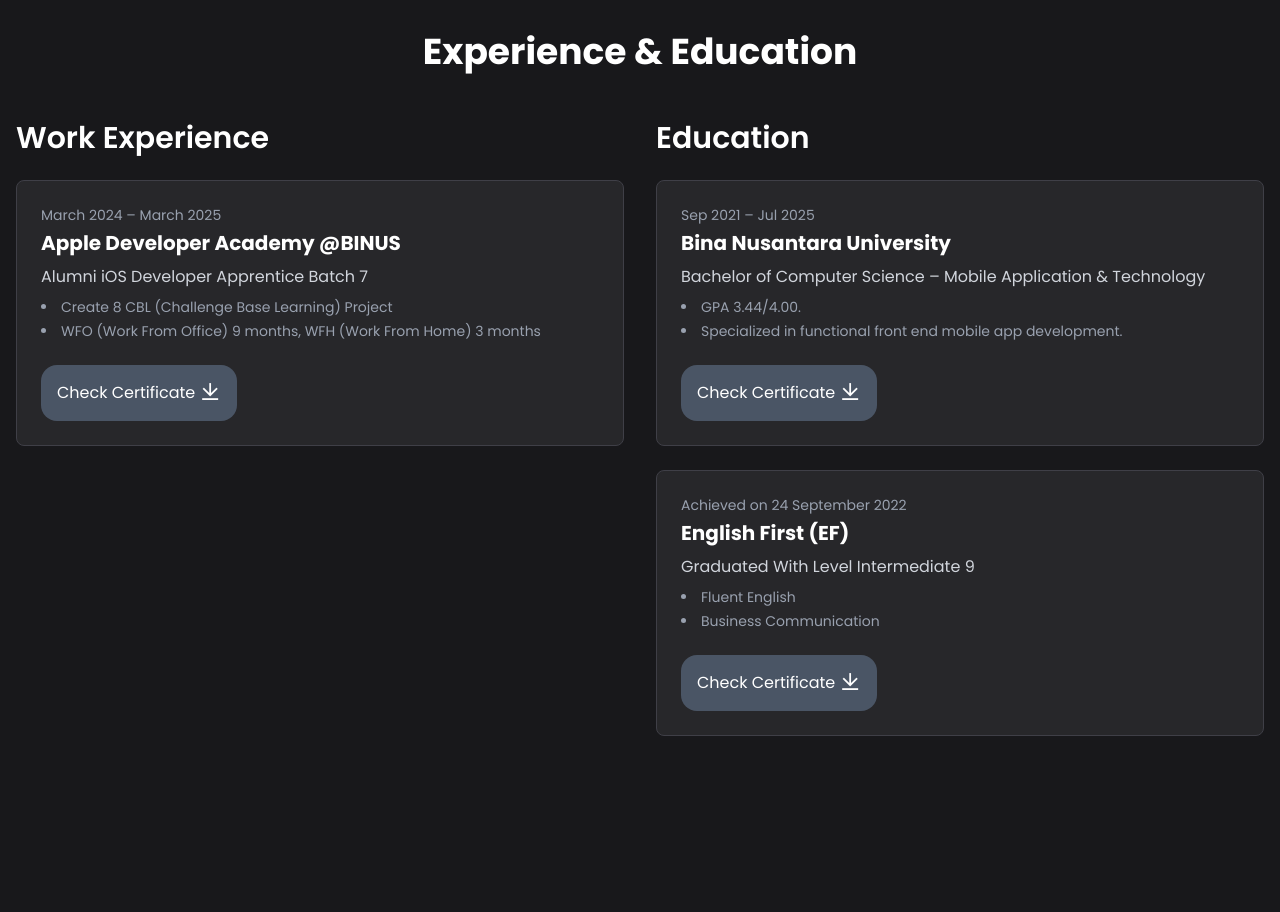
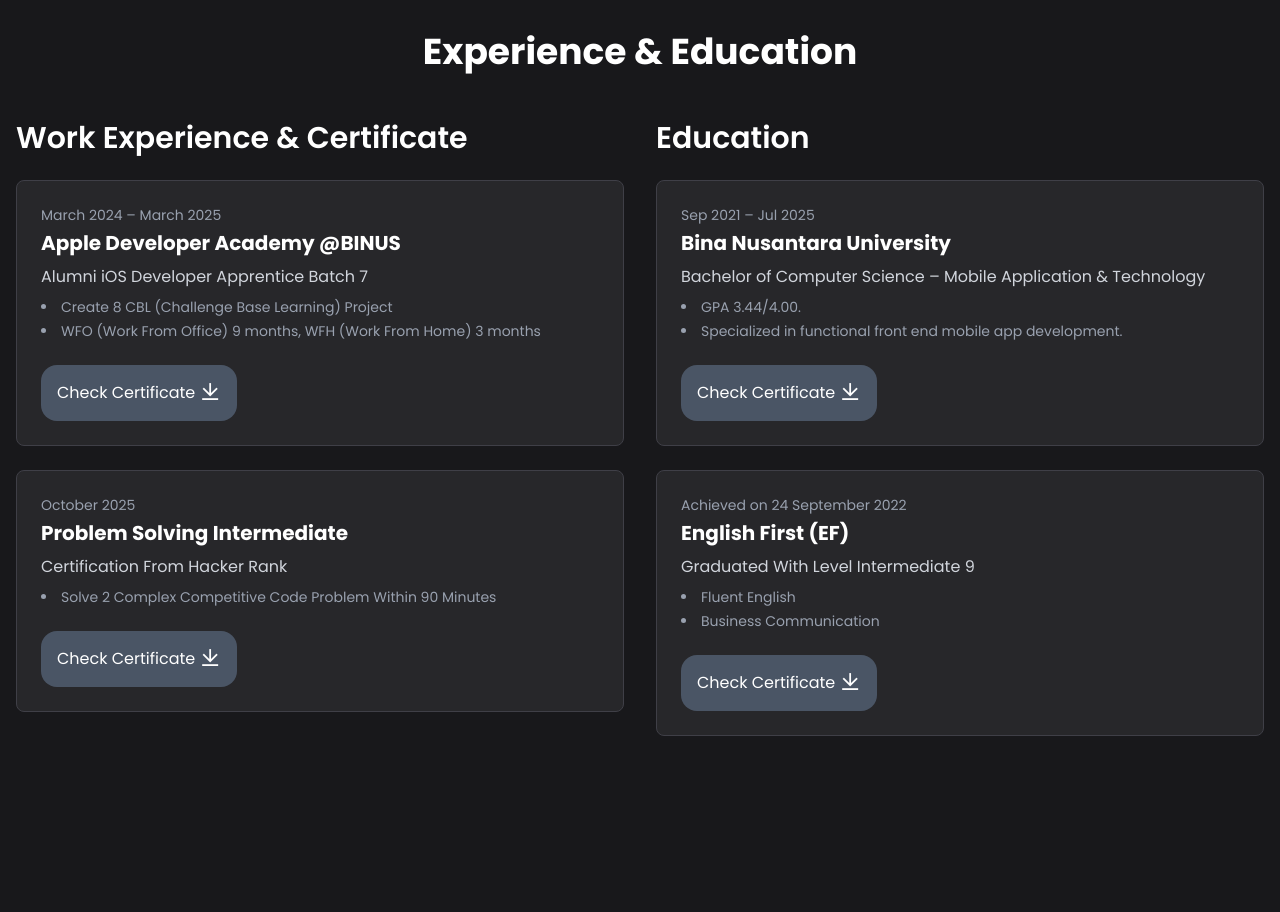
Before and after one commit to legendsnote/webporto, a React (Vite) app: page / in a window 1280 px wide. Shown: the part 1260-2172 px from the top of the page. Built offline with nearby package versions, Linux system fonts and the light colour scheme.

Commit message:
Update Certification For Hacker Rank

```diff
--- a/src/App.jsx
+++ b/src/App.jsx
@@ -40,7 +40,7 @@
             I have a strong interest in software engineering, particularly in mobile application development. Over the past two years, I’ve been continuously deepening my skills and remain eager to keep learning and growing in this field.
           </p>
           <div className="flex items-center sm:gap-4 gap-2">
-            <a href="https://drive.google.com/file/d/1ibo8y2y8TByfkVywkJCPsSIH5A_zLt-L/view?usp=sharing" className="bg-gray-600 p-4 rounded-2xl hover:bg-gray-500">Download CV <i className="ri-download-line ri-lg"></i> </a>
+            <a href="https://drive.google.com/file/d/1gAVyinYCFBfiElAS0AHk1K28hdNfvUN9/view?usp=sharing" className="bg-gray-600 p-4 rounded-2xl hover:bg-gray-500">Download CV <i className="ri-download-line ri-lg"></i> </a>
             <a href="#project" className="bg-zinc-700 p-4 rounded-2xl hover:bg-zinc-600">See Project <i className="ri-arrow-right-line ri-lg"></i> </a>
           </div>
         </div>
@@ -80,7 +80,7 @@
         <div className="grid md:grid-cols-2 gap-8">
           {/* Work Experience Column */}
           <div data-aos="fade-right" data-aos-duration="1000" data-aos-delay="200" data-aos-once="true">
-            <h2 className="text-3xl font-semibold mb-6">Work Experience</h2>
+            <h2 className="text-3xl font-semibold mb-6">Work Experience & Certificate</h2>
             <div className="space-y-6">
               <div className="p-6 bg-zinc-800 rounded-lg border border-zinc-700">
                 <p className="text-sm text-gray-400 mb-1">March 2024 – March 2025</p>
@@ -92,6 +92,17 @@
                 </ul>
                 <br></br>
                 <a href="https://drive.google.com/file/d/18CRFaN6IBdcYrTfRe5rkcA1djPa7CSog/view?usp=sharing" target="_blank" rel="noopener noreferrer" className="bg-gray-600 p-4 rounded-2xl hover:bg-gray-500 inline-block">Check Certificate <i className="ri-download-line ri-lg"></i> </a>
+              </div>
+
+              <div className="p-6 bg-zinc-800 rounded-lg border border-zinc-700">
+                <p className="text-sm text-gray-400 mb-1">October 2025</p>
+                <h3 className="text-xl font-bold">Problem Solving Intermediate</h3>
+                <p className="mt-2 text-gray-300">Certification From Hacker Rank</p>
+                <ul className="list-disc list-inside mt-2 text-gray-400 text-sm space-y-1">
+                  <li>Solve 2 Complex Competitive Code Problem Within 90 Minutes</li>
+                </ul>
+                <br></br>
+                <a href="https://www.hackerrank.com/certificates/5cf59999556e" target="_blank" rel="noopener noreferrer" className="bg-gray-600 p-4 rounded-2xl hover:bg-gray-500 inline-block">Check Certificate <i className="ri-download-line ri-lg"></i> </a>
               </div>
             </div>
           </div>
```
Also changed, not shown: 1 other file (tests, documents, lock files or other folders).
